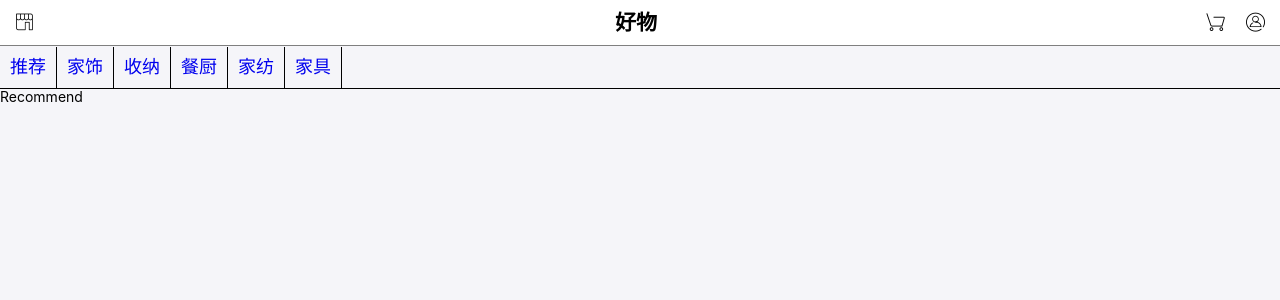
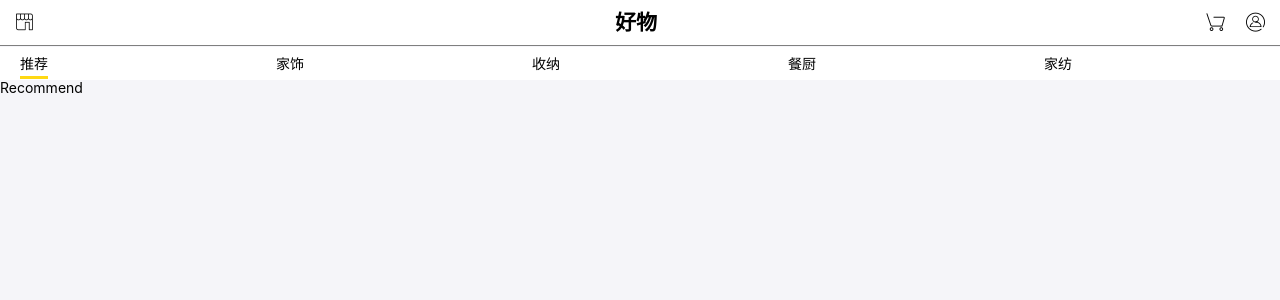
Before and after one commit to tianyue950425/react-have, a React (Create React App) app: page /#/home/recommend in a window 1280 px wide. Shown: the top 300 px of the page. Built offline with nearby package versions, Linux system fonts and the light colour scheme.

Commit message:
navactive

```diff
--- a/src/App.js
+++ b/src/App.js
@@ -1,6 +1,7 @@
 import React, { Component } from 'react';
 import './App.css';
 import Home from "./components/Home";
+import "swiper/dist/css/swiper.css";
 class App extends Component {
   render() {
     return (
--- a/src/components/Home/index.js
+++ b/src/components/Home/index.js
@@ -1,7 +1,20 @@
 import React,{Component} from "react";
 import css from "./index.module.scss";
 import {NavLink} from "react-router-dom";
+import Swiper from "swiper";
 class Home extends Component{
+	constructor(props) {
+	  super(props);
+
+	  this.state = {
+	  	bottom1:true,
+	  	bottom2:false,
+	  	bottom3:false,
+	  	bottom4:false,
+	  	bottom5:false,
+	  	bottom6:false
+	  };
+	}
 	render(){
 		return <div>
 			<div className={css.HomeTop}>
@@ -14,27 +27,96 @@ class Home extends Component{
 				</i>
 			</div>
 			<ul className={css.HomeNav}>
-				<li><NavLink to="/home/recommend" replace>
+			<div className="swiper-container">
+			    <div className="swiper-wrapper">
+			    <li className="swiper-slide" onClick={()=>{
+			    	this.setState({
+			    		bottom1:true,
+			    		bottom2:false,
+			    		bottom3:false,
+			    		bottom4:false,
+			    		bottom5:false,
+			    		bottom6:false
+			    	})
+			    }}><NavLink to="/home/recommend" replace className={this.state.bottom1?css.myactive:''}>
 				推荐
 				</NavLink></li>
-				<li><NavLink to="/home/decoration" replace>
+				<li className="swiper-slide" onClick={()=>{
+			    	this.setState({
+			    		bottom1:false,
+			    		bottom2:true,
+			    		bottom3:false,
+			    		bottom4:false,
+			    		bottom5:false,
+			    		bottom6:false
+			    	})
+			    }}><NavLink to="/home/decoration" replace className={this.state.bottom2?css.myactive:''}>
 				家饰
 				</NavLink></li>
-				<li><NavLink to="/home/admission" replace>
+				<li className="swiper-slide" onClick={()=>{
+			    	this.setState({
+			    		bottom1:false,
+			    		bottom2:false,
+			    		bottom3:true,
+			    		bottom4:false,
+			    		bottom5:false,
+			    		bottom6:false
+			    	})
+			    }}><NavLink to="/home/admission" replace className={this.state.bottom3?css.myactive:''}>
 				收纳
 				</NavLink></li>
-				<li><NavLink to="/home/kitchen" replace>
+				<li className="swiper-slide" onClick={()=>{
+			    	this.setState({
+			    		bottom1:false,
+			    		bottom2:false,
+			    		bottom3:false,
+			    		bottom4:true,
+			    		bottom5:false,
+			    		bottom6:false
+			    	})
+			    }}><NavLink to="/home/kitchen" replace className={this.state.bottom4?css.myactive:''}>
 				餐厨
 				</NavLink></li>
-				<li><NavLink to="/home/textiles" replace>
+				<li className="swiper-slide" onClick={()=>{
+			    	this.setState({
+			    		bottom1:false,
+			    		bottom2:false,
+			    		bottom3:false,
+			    		bottom4:false,
+			    		bottom5:true,
+			    		bottom6:false
+			    	})
+			    }}><NavLink to="/home/textiles" replace className={this.state.bottom5?css.myactive:''}>
 				家纺
 				</NavLink></li>
-				<li><NavLink to="/home/furniture" replace>
+				<li className="swiper-slide" onClick={()=>{
+			    	this.setState({
+			    		bottom1:false,
+			    		bottom2:false,
+			    		bottom3:false,
+			    		bottom4:false,
+			    		bottom5:false,
+			    		bottom6:true
+			    	})
+			    }}><NavLink to="/home/furniture" replace className={this.state.bottom6?css.myactive:''}>
 				家具
 				</NavLink></li>
+			    </div>
+			  </div>
+
 			</ul>
 			{this.props.children}
 		</div>
 	}
+	componentDidMount(){
+		var swiper = new Swiper('.swiper-container', {
+		  slidesPerView: 5,
+		  spaceBetween: 0,
+		  pagination: {
+		    el: '.swiper-pagination',
+		    clickable: true,
+		  }
+		});
+	}
 }
 export default Home;
--- a/src/components/Home/index.module.scss
+++ b/src/components/Home/index.module.scss
@@ -36,13 +36,16 @@
 .HomeNav{
 	margin-top: 47px;
 	overflow: hidden;
-	font-size: 18px;
-	border-bottom: 1px black solid;
+	height: 33px;
+	font-size: 14px;
+	text-indent: 20px;
+	line-height: 33px;
+	background: #fff;
 	li{
-		float: left;
-		padding: 10px;
-		border-right: 1px black solid;
-
-
+		a{color:black;}
+		.myactive{
+			padding-bottom: 4px;
+			border-bottom: 3px solid #FFD914;
+		}
 	}
 }
```
